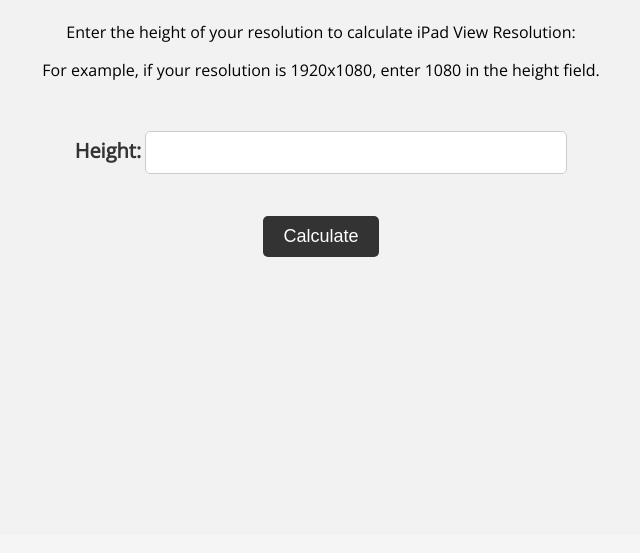
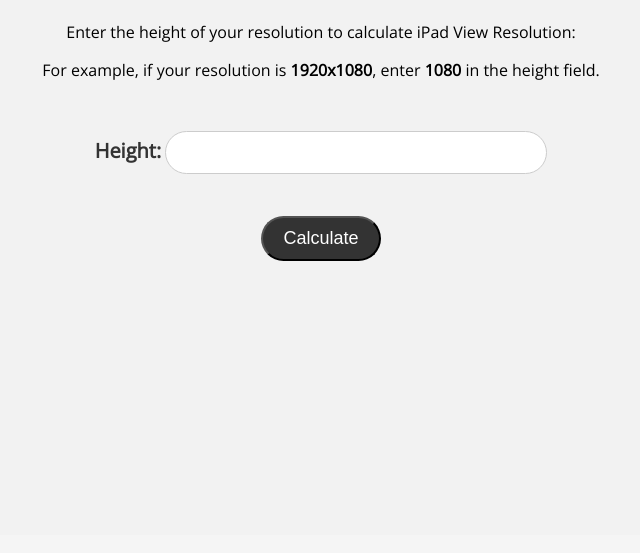
Before and after one commit to cool-dev-code/ipad-view-calculator, a plain HTML site: page index.html in a window 1280 px wide. Shown: the part 82-635 px from the top of the page, without its empty margins (319-959 px from the left). Drawn offline with nearby package versions, Linux system fonts and the light colour scheme.

Commit message:
Changed style.html

```diff
--- a/index.html
+++ b/index.html
@@ -23,9 +23,8 @@
 			margin-top: 20px;
 			background-color: #333;
 			color: #fff;
-			border: none;
 			padding: 10px 20px;
-			border-radius: 5px;
+			border-radius: 25px;
 			font-size: 18px;
 			cursor: pointer;
 		}
@@ -42,11 +41,11 @@
 		}
 		input {
 			padding: 10px;
-			border-radius: 5px;
+			border-radius: 25px;
 			border: 1px solid #ccc;
 			font-size: 18px;
-			width: 80%;
-			max-width: 400px;
+			width: 75%;
+			max-width: 360px;
 		}
 		input:focus {
 			outline: none;
@@ -75,7 +74,7 @@
 <body>
 	<h1>iPad View Resolution Calculator</h1>
 	<p>Enter the height of your resolution to calculate iPad View Resolution:</p>
-	<p>For example, if your resolution is 1920x1080, enter 1080 in the height field.</p>
+	<p>For example, if your resolution is <b>1920x1080</b>, enter <b>1080</b> in the height field.</p>
 	<form>
 		<label for="height">Height:</label>
 		<input type="number" id="height" name="height"><br><br>
@@ -98,7 +97,7 @@
 
 	<footer>
 		<p>Made by Shuja Plays</p>
-		<img src="https://yt3.googleusercontent.com/NFkGCfA0NuXUt1-LMymw36FKKI6zfW9YfwROIqq6BG9NMS_y8WFo0h1cKDIv1pRN-en058HwyQ=s176-c-k-c0x00ffffff-no-rj" alt="YouTube Logo">
+		<img src="https://yt3.googleusercontent.com/wSJKLcxKzvVXZ_k1V_AOnmtc6FE-g-tMUo-AWwtmiVU1f9CBfha2f_vHebJHymsGaVGqEKwE8Q=s160-c-k-c0x00ffffff-no-rj" alt="YouTube Logo">
 		<p><a href="https://www.youtube.com/@ShujaPlays" target="_blank">Subscribe for more</a></p>
 	</footer>
 </body>
```
